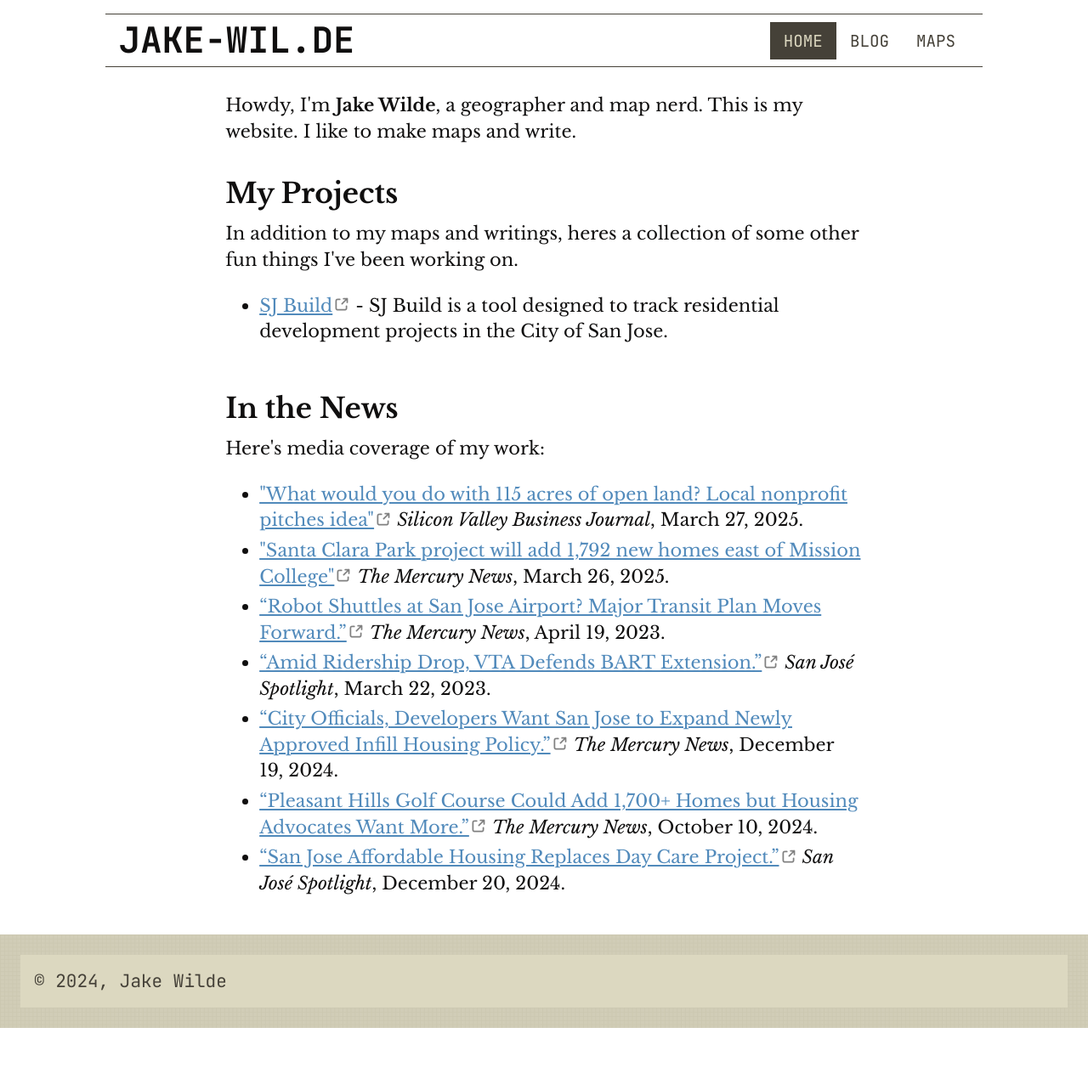
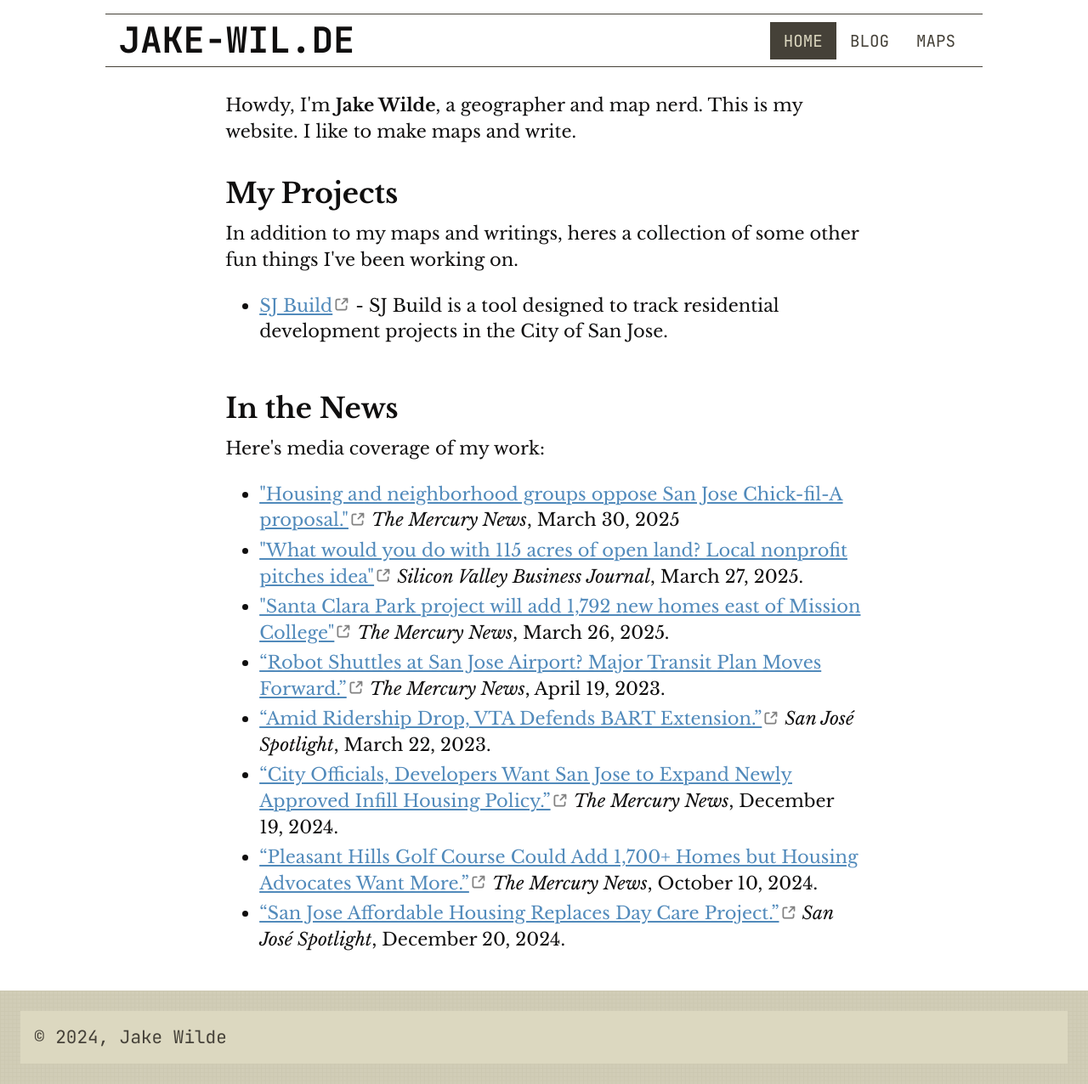
Before and after one commit to awildjake/jake-wil.de, a Jekyll site: the page built from index.html, in a window 1280 px wide. Shown: the whole page at 85% size. Built offline with Jekyll 4.4.1, drawn with Linux system fonts in a browser that asks for light colours; before the commit the page ends 1210 px from its top, so only the background shows below that.

Commit message:
Added a new article to quotes

```diff
--- a/index.html
+++ b/index.html
@@ -27,6 +27,7 @@ title: Home
             Here's media coverage of my work:
         </p>
         <ul>
+            <li><a href="https://www.mercurynews.com/2025/03/28/housing-and-neighborhood-groups-oppose-san-jose-chick-fil-a-proposal/">"Housing and neighborhood groups oppose San Jose Chick-fil-A proposal."</a> <em>The Mercury News</em>, March 30, 2025</li>
             <li><a href="https://www.bizjournals.com/sanjose/news/2025/03/27/pleasant-hills-san-jose-land-nonprofit.html">"What would you do with 115 acres of open land? Local nonprofit pitches idea"</a> <em>Silicon Valley Business Journal</em>, March 27, 2025.</li>
             <li><a href="https://www.mercurynews.com/2025/03/26/santa-clara-park-project-will-add-1792-new-homes/">"Santa Clara Park project will add 1,792 new homes east of Mission College"</a> <em>The Mercury News</em>, March 26, 2025.</li>
             <li><a href="https://www.mercurynews.com/2023/04/18/robot-shuttles-at-san-jose-airport-major-transit-plan-moves-forward/">“Robot Shuttles at San Jose Airport? Major Transit Plan Moves Forward.”</a> <em>The Mercury News</em>, April 19, 2023.</li>
```
